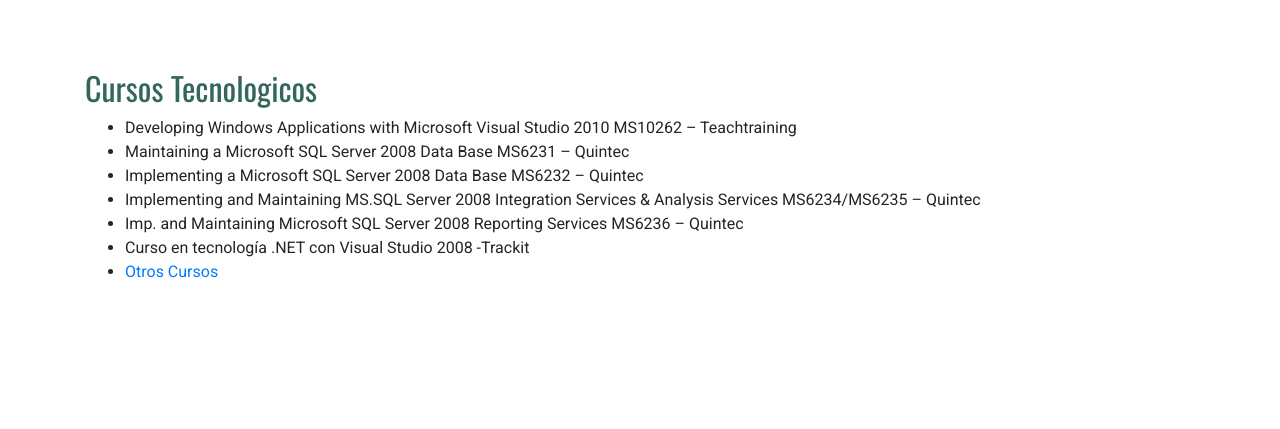
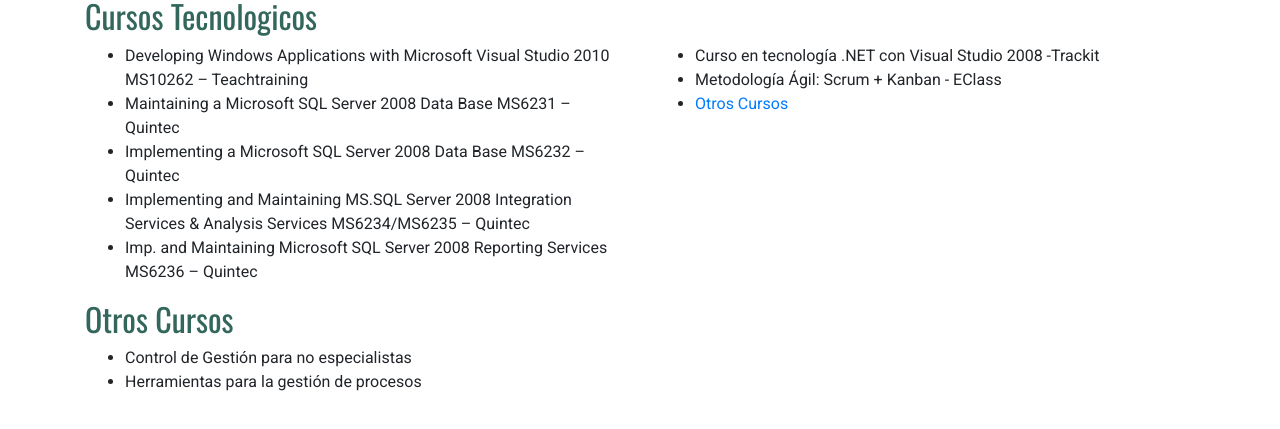
Before and after one commit to DaniloCatalan/myweb, a plain HTML site: page certifications.html in a window 1280 px wide. Shown: the part 307-736 px from the top of the page. Drawn offline with nearby package versions, Linux system fonts and the light colour scheme.

Commit message:
add other curses

```diff
--- a/certifications.html
+++ b/certifications.html
@@ -68,25 +68,40 @@
                         <div class="col-md-4"><img src="https://testdanilo.s3.amazonaws.com/MTA2BDatabase2BFundamentals-01.png" alt="Database Fundamentals" width="150" height="150"></div>
                     </div>
                 </section>
-                <br>
-                <br>
-                <br>
                 <section>
                     <div class="row">
-                        <div class="col">
+                        <div class="col-md-6">
                             <h2><div class="sub-title">Cursos Tecnologicos</div></h2>
                         </div>
                     </div>
                     <div class="row">
-                        <div class="col">
+                        <div class="col-md-6">
                             <ul>
                                 <li>Developing Windows Applications with Microsoft Visual Studio 2010 MS10262 – Teachtraining</li>
                                 <li>Maintaining a Microsoft SQL Server 2008 Data Base MS6231 – Quintec</li>
                                 <li>Implementing a Microsoft SQL Server 2008 Data Base MS6232 – Quintec</li>
                                 <li>Implementing and Maintaining MS.SQL Server 2008 Integration Services & Analysis Services MS6234/MS6235 – Quintec</li>
                                 <li>Imp. and Maintaining Microsoft SQL Server 2008 Reporting Services MS6236 – Quintec</li>
+                            </ul>
+                        </div>
+                        <div class="col-md-6">
+                            <ul>
                                 <li>Curso en tecnología .NET con Visual Studio 2008 -Trackit</li>
+                                <li>Metodología Ágil: Scrum + Kanban - EClass</li>
                                 <li><a href="https://testdanilo.s3.amazonaws.com/Transcript_mva.pdf" target="_blank">Otros Cursos</a></li>
+                            </ul>
+                        </div>
+                    </div>
+                    <div class="row">
+                        <div class="col-md-6">
+                            <h2><div class="sub-title">Otros Cursos</div></h2>
+                        </div>
+                    </div>
+                    <div class="row">
+                        <div class="col-md-6">
+                            <ul>
+                                <li>Control de Gestión para no especialistas</li>
+                                <li>Herramientas para la gestión de procesos</li>
                             </ul>
                         </div>
                     </div>
```
Also changed, not shown: tools.html (+1 -1 lines).
